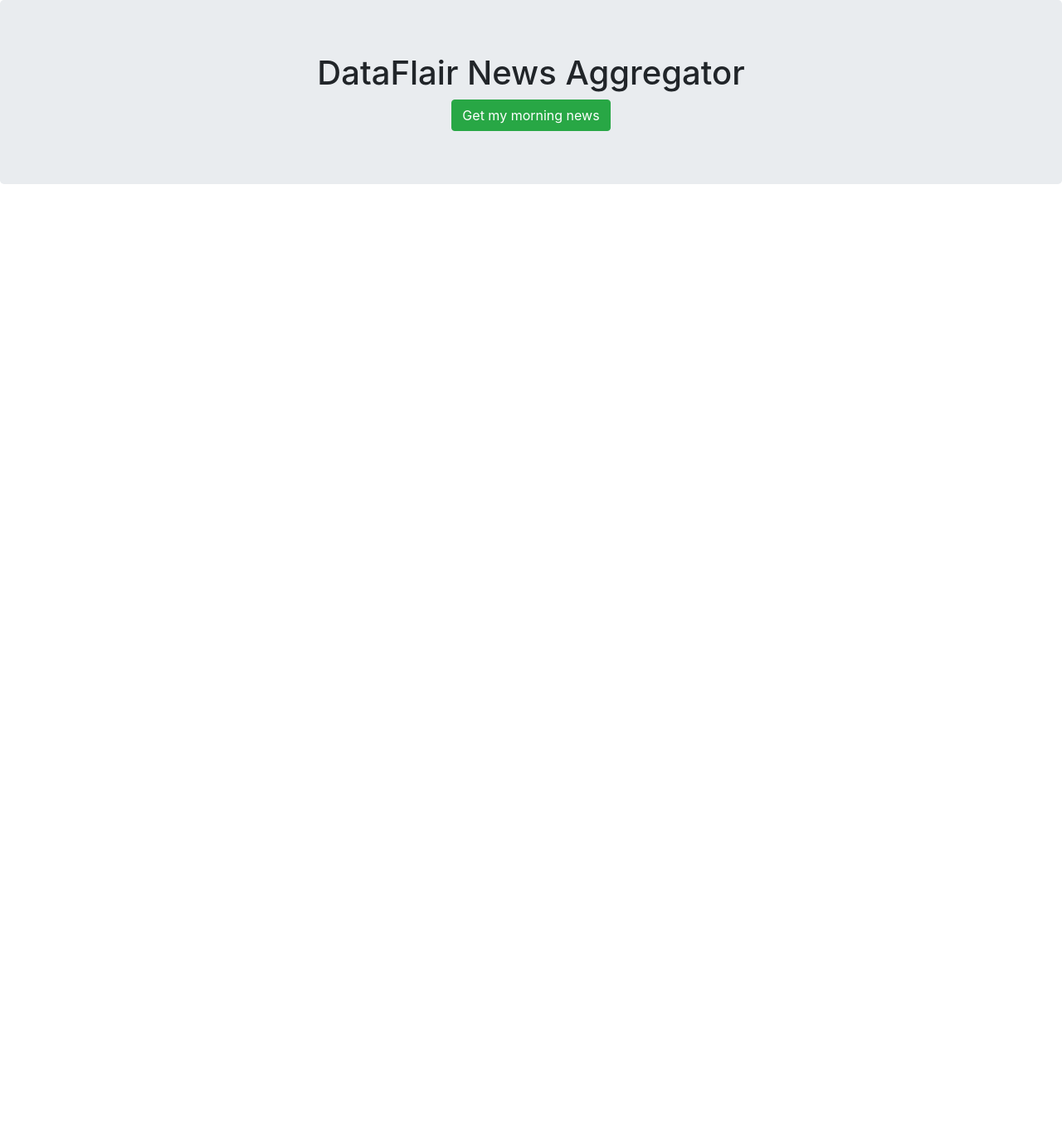
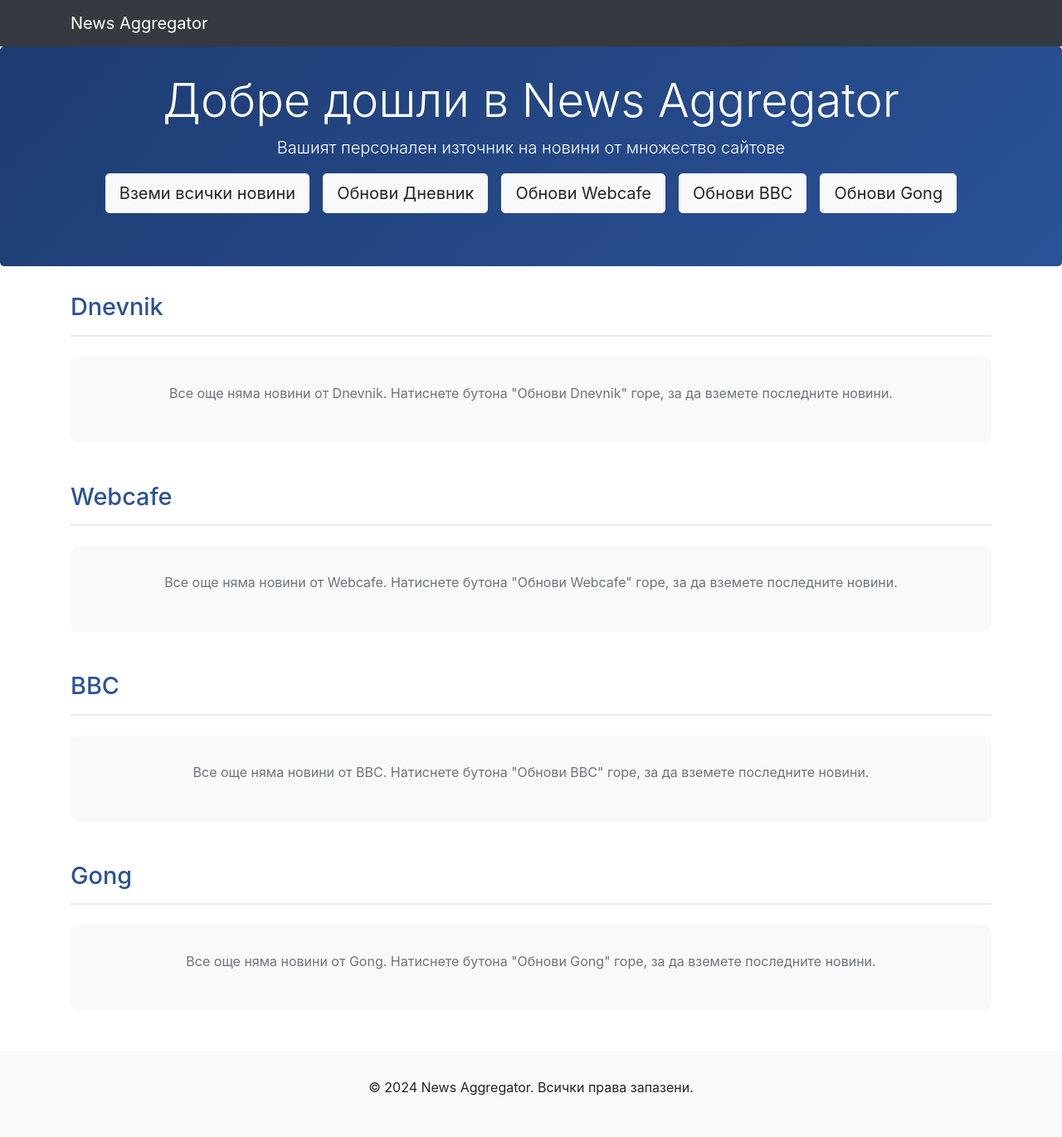
Before and after one commit to Benkolov/News-Aggregator, a Django app: page / in a window 1280 px wide. Shown: the whole page at 83% size. Before the commit the page ends 222 px from the top, so only its background shows below. Run offline with Django 5.2, Linux system fonts and the light colour scheme; data that the repository does not hold is empty; some libraries are stand-ins or nearby versions.

Commit message:
Add source field to Headline model and implement new scrapers for BBC and Gong; enhance existing scrapers with source tracking

```diff
--- a/news/models.py
+++ b/news/models.py
@@ -5,6 +5,7 @@
     title = models.CharField(max_length=200)
     image = models.URLField(null=True, blank=True)
     url = models.TextField()
+    source = models.CharField(max_length=50, default='Unknown')
 
     def __str__(self):
         return self.title
--- a/news/scrapers/webcafe_scraper.py
+++ b/news/scrapers/webcafe_scraper.py
@@ -12,7 +12,7 @@
         WebDriverWait(self.driver, 10).until(
             EC.presence_of_element_located((By.CLASS_NAME, "article"))
         )
-        articles = self.driver.find_elements(By.CLASS_NAME, "article")
+        articles = self.driver.find_elements(By.CLASS_NAME, "article")[:6]
 
         data = []
 
--- /dev/null
+++ b/news/templatetags/__init__.py
@@ -0,0 +1 @@
+# This file is intentionally empty to mark this directory as a Python package.
--- /dev/null
+++ b/news/templatetags/news_tags.py
@@ -0,0 +1,7 @@
+from django import template
+
+register = template.Library()
+
+@register.filter
+def get_item(dictionary, key):
+    return dictionary.get(key, [])
--- a/news/urls.py
+++ b/news/urls.py
@@ -1,6 +1,8 @@
 from django.urls import path
-from news.views import scrape_multiple_sites, news_list
+from news.views import scrape_multiple_sites, news_list, scrape_single_source
+
 urlpatterns = [
-  path('scrape/', scrape_multiple_sites, name="scrape"),
-  path('', news_list, name="home"),
+    path('scrape/', scrape_multiple_sites, name="scrape"),
+    path('scrape/<str:source>/', scrape_single_source, name="scrape_source"),
+    path('', news_list, name="home"),
 ]
--- a/news/views.py
+++ b/news/views.py
@@ -5,7 +5,7 @@
 from news.scrapers.bbc_scraper import BBCScraper
 from news.scrapers.webcafe_scraper import WebcafeScraper
 from news.scrapers.dnevnik_scraper import DnevnikScraper
-
+from news.scrapers.gong_scraper import GongScraper
 
 def scrape_multiple_sites(request):
     headers = {"User-Agent": "Googlebot/2.1 (+http://www.google.com/bot.html)"}
@@ -13,9 +13,10 @@
     session.headers.update(headers)
 
     scrapers = [
-        DnevnikScraper("https://www.dnevnik.bg"),
-        WebcafeScraper("https://webcafe.bg/newscafe"),
-        BBCScraper("https://www.bbc.com/news"),
+        DnevnikScraper("https://www.dnevnik.bg/novini/dnes/", "Dnevnik"),
+        WebcafeScraper("https://webcafe.bg/newscafe", "Webcafe"),
+        BBCScraper("https://www.bbc.com/news", "BBC"),
+        GongScraper("https://gong.bg/", "Gong"),
     ]
 
     data = []
@@ -32,6 +33,40 @@
 
     return redirect("home")
 
+
+def scrape_single_source(request, source):
+    headers = {"User-Agent": "Googlebot/2.1 (+http://www.google.com/bot.html)"}
+    session = requests.Session()
+    session.headers.update(headers)
+
+    scraper_map = {
+        'dnevnik': DnevnikScraper("https://www.dnevnik.bg/novini/dnes/", "Dnevnik"),
+        'webcafe': WebcafeScraper("https://webcafe.bg/newscafe", "Webcafe"),
+        'bbc': BBCScraper("https://www.bbc.com/news", "BBC"),
+        'gong': GongScraper("https://gong.bg/", "Gong"),
+    }
+
+    if source in scraper_map:
+        scraper = scraper_map[source]
+        try:
+            scraper.parse()
+        except Exception as e:
+            print(f"Грешка при парсване на {source}: {e}")
+        finally:
+            scraper.close()
+
+    return redirect("home")
+
+
 def news_list(request):
+    all_sources = ["Dnevnik", "Webcafe", "BBC", "Gong"]
     headlines = Headline.objects.all().order_by('-id')
-    return render(request, "news/home.html", {'object_list': headlines})
+
+    news_by_source = {}
+    for source in all_sources:
+        news_by_source[source] = headlines.filter(source=source)[:6]
+
+    return render(request, "news/home.html", {
+        'news_by_source': news_by_source,
+        'sources': all_sources
+    })
--- a/news_aggregator/settings.py
+++ b/news_aggregator/settings.py
@@ -86,6 +86,11 @@
     },
 ]
 
+STATIC_URL = '/static/'
+
+STATICFILES_DIRS = [
+    os.path.join(BASE_DIR, "static"),
+]
 
 LANGUAGE_CODE = 'en-us'
 
--- /dev/null
+++ b/static/css/styles.css
@@ -0,0 +1,92 @@
+.jumbotron {
+    background: linear-gradient(135deg, #1e3c72 0%, #2a5298 100%);
+    color: white;
+    padding: 2rem;
+    margin-bottom: 2rem;
+}
+.card {
+    transition: transform 0.2s;
+    box-shadow: 0 4px 6px rgba(0, 0, 0, 0.1);
+}
+.card:hover {
+    transform: translateY(-5px);
+}
+.card-img-top {
+    height: 200px;
+    object-fit: cover;
+}
+.card-title {
+    font-size: 1.1rem;
+    font-weight: 600;
+    color: #2a5298;
+}
+.card-title a {
+    text-decoration: none;
+    color: inherit;
+}
+.card-title a:hover {
+    color: #1e3c72;
+}
+footer {
+    background-color: #f8f9fa;
+    padding: 2rem 0;
+    margin-top: 3rem;
+}
+.source-section {
+    margin-bottom: 3rem;
+}
+.source-header {
+    display: flex;
+    justify-content: space-between;
+    align-items: center;
+    margin-bottom: 1.5rem;
+    padding-bottom: 1rem;
+    border-bottom: 2px solid #e9ecef;
+}
+.source-title {
+    font-size: 1.8rem;
+    color: #2a5298;
+    margin: 0;
+}
+.source-buttons {
+    display: flex;
+    gap: 1rem;
+}
+.btn-source {
+    background-color: #2a5298;
+    color: white;
+    border: none;
+    padding: 0.5rem 1rem;
+    border-radius: 5px;
+    transition: background-color 0.2s;
+}
+.btn-source:hover {
+    background-color: #1e3c72;
+    color: white;
+}
+.btn-refresh-all {
+    background-color: #28a745;
+    color: white;
+    border: none;
+    padding: 0.5rem 1rem;
+    border-radius: 5px;
+    transition: background-color 0.2s;
+}
+.btn-refresh-all:hover {
+    background-color: #218838;
+    color: white;
+}
+.scrape-buttons {
+    display: flex;
+    gap: 1rem;
+    justify-content: center;
+    margin-bottom: 2rem;
+    flex-wrap: wrap;
+}
+.empty-section {
+    text-align: center;
+    padding: 2rem;
+    background-color: #f8f9fa;
+    border-radius: 10px;
+    color: #6c757d;
+}
--- a/templates/news/home.html
+++ b/templates/news/home.html
@@ -1,34 +1,76 @@
+{% load news_tags %}
+{% load static %}
 <!DOCTYPE html>
-<html>
+<html lang="bg">
 <head>
-    <title></title>
+    <meta charset="UTF-8">
+    <meta name="viewport" content="width=device-width, initial-scale=1.0">
+    <title>News Aggregator - Вашият източник на новини</title>
     <link rel="stylesheet" href="https://maxcdn.bootstrapcdn.com/bootstrap/4.0.0/css/bootstrap.min.css"
           integrity="sha384-Gn5384xqQ1aoWXA+058RXPxPg6fy4IWvTNh0E263XmFcJlSAwiGgFAW/dAiS6JXm" crossorigin="anonymous">
+    <link rel="stylesheet" href="{% static 'css/styles.css' %}">
 </head>
 <body>
+    <nav class="navbar navbar-expand-lg navbar-dark bg-dark">
+        <div class="container">
+            <a class="navbar-brand" href="/">News Aggregator</a>
+        </div>
+    </nav>
+
     <div class="jumbotron">
-    <center><h1>DataFlair News Aggregator</h1>
-        <a href="{% url 'scrape' %}" class="btn btn-success">Get my morning news</a>
-        </form>
-    </center>
+        <div class="container text-center">
+            <h1 class="display-4">Добре дошли в News Aggregator</h1>
+            <p class="lead">Вашият персонален източник на новини от множество сайтове</p>
+            <div class="scrape-buttons">
+                <a href="{% url 'scrape' %}" class="btn btn-light btn-lg">Вземи всички новини</a>
+                <a href="{% url 'scrape_source' 'dnevnik' %}" class="btn btn-light btn-lg">Обнови Дневник</a>
+                <a href="{% url 'scrape_source' 'webcafe' %}" class="btn btn-light btn-lg">Обнови Webcafe</a>
+                <a href="{% url 'scrape_source' 'bbc' %}" class="btn btn-light btn-lg">Обнови BBC</a>
+                <a href="{% url 'scrape_source' 'gong' %}" class="btn btn-light btn-lg">Обнови Gong</a>
             </div>
-<div class="card-columns" style="padding: 10px; margin: 20px;">
-    {% for object in object_list %}
-        <div class="card" style="width: 18rem;border:5px black solid;">
-            <img class="card-img-top" src="{{ object.image }}">
+        </div>
+    </div>
+
+    <div class="container">
+        {% for source in sources %}
+            <div class="source-section">
+                <div class="source-header">
+                    <h2 class="source-title">{{ source }}</h2>
+                </div>
+                <div class="row">
+                    {% with headlines=news_by_source|get_item:source %}
+                        {% if headlines %}
+                            {% for headline in headlines %}
+                                <div class="col-md-4 mb-4">
+                                    <div class="card h-100">
+                                        <img class="card-img-top" src="{{ headline.image }}" alt="{{ headline.title }}">
                                         <div class="card-body">
-                <h5 class="card-title">
-                    <div class="card-body">
-                        <a href="{{ object.url }}"><h5 class="card-title">{{ object.title }}</h5></a>
+                                            <a href="{{ headline.url }}" class="card-title">{{ headline.title }}</a>
                                         </div>
-                </h5>
+                                    </div>
+                                </div>
+                            {% endfor %}
+                        {% else %}
+                            <div class="col-12">
+                                <div class="empty-section">
+                                    <p>Все още няма новини от {{ source }}. Натиснете бутона "Обнови {{ source }}" горе, за да вземете последните новини.</p>
+                                </div>
+                            </div>
+                        {% endif %}
+                    {% endwith %}
                 </div>
             </div>
         {% endfor %}
     </div>
+
+    <footer class="mt-5">
+        <div class="container text-center">
+            <p>&copy; 2024 News Aggregator. Всички права запазени.</p>
         </div>
-<script
-        src="http://code.jquery.com/jquery-3.3.1.min.js"
+    </footer>
+
+    <!-- Scripts -->
+    <script src="https://code.jquery.com/jquery-3.3.1.min.js"
             integrity="sha256-FgpCb/KJQlLNfOu91ta32o/NMZxltwRo8QtmkMRdAu8="
             crossorigin="anonymous"></script>
     <script src="https://cdnjs.cloudflare.com/ajax/libs/popper.js/1.12.9/umd/popper.min.js"
```
Also changed, not shown: DOCUMENTATION.md (+17 -6 lines), news/scrapers/base_scraper.py (+14 -3 lines), news/scrapers/bbc_scraper.py (+33 -25 lines), news/scrapers/dnevnik_scraper.py (+32 -13 lines), news/scrapers/gong_scraper.py (added, +39 -0 lines), news/migrations/0002_headline_source.py (added). Lines whose indentation alone changed are shown as unchanged.
